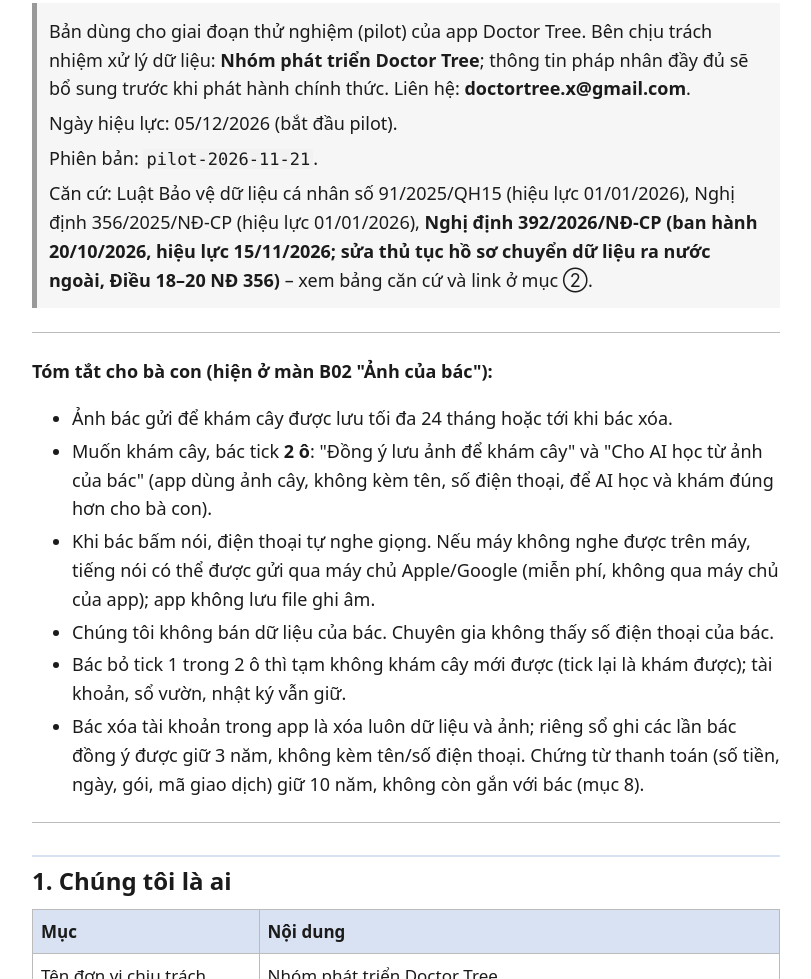
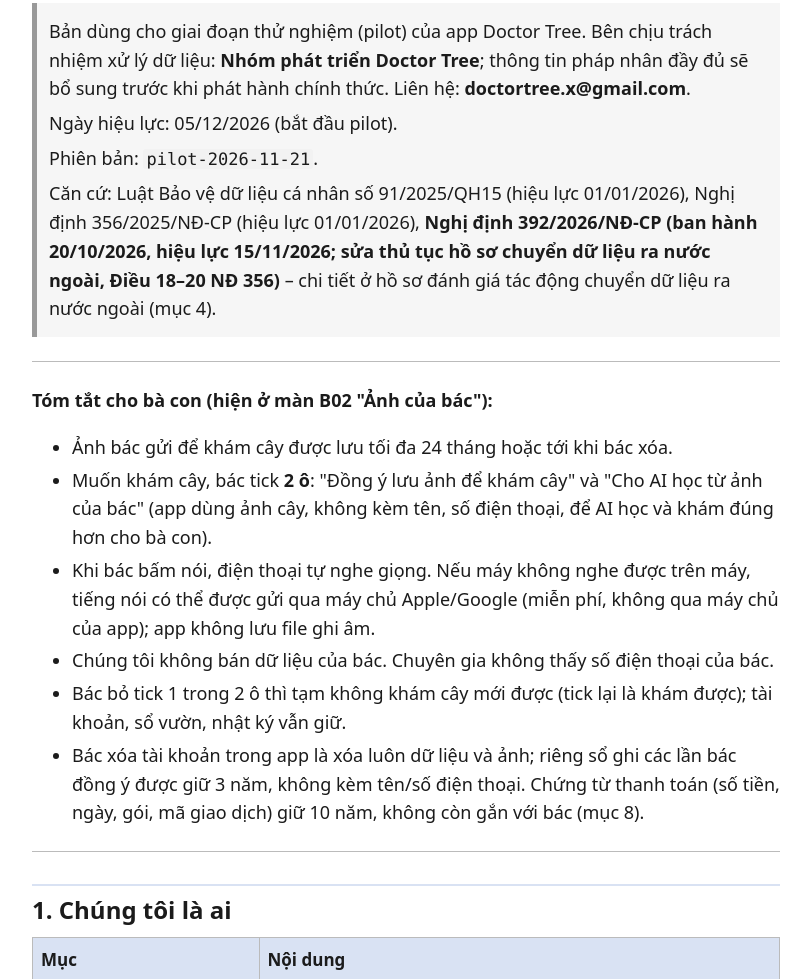
Before and after one commit to anhntn/doctortree-legal, a plain HTML site: page privacy.html in a window 1280 px wide. Shown: the part 766-1745 px from the top of the page, without its empty margins (234-1045 px from the left). Drawn offline with Linux system fonts and the light colour scheme.

Commit message:
docs: clarify privacy header reference
Co-Authored-By: Claude Opus 5.5 <noreply@anthropic.com>

```diff
--- a/privacy.html
+++ b/privacy.html
@@ -50,7 +50,7 @@ footer{margin-top:40px;padding-top:12px;border-top:1px solid #bbb;font-size:16px
 <nav class="toc" aria-label="Mục lục"><p>Mục lục</p><ol><li class="l2"><a href="#1-chung-toi-la-ai">1. Chúng tôi là ai</a></li><li class="l2"><a href="#2-du-lieu-chung-toi-thu-va-de-lam-gi">2. Dữ liệu chúng tôi thu và để làm gì</a></li><li class="l2"><a href="#3-cac-lua-chon-dong-y-cua-bac">3. Các lựa chọn đồng ý của bác</a></li><li class="l2"><a href="#4-du-lieu-duoc-luu-o-dau-chuyen-ra-nuoc-ngoai">4. Dữ liệu được lưu ở đâu – chuyển ra nước ngoài</a></li><li class="l2"><a href="#5-ai-duoc-xem-du-lieu-cua-bac">5. Ai được xem dữ liệu của bác</a></li><li class="l2"><a href="#6-kho-tri-thuc-dung-chung-da-an-danh">6. Kho tri thức dùng chung (đã ẩn danh)</a></li><li class="l2"><a href="#7-giong-noi-q299a">7. Giọng nói</a></li><li class="l2"><a href="#8-luu-bao-lau-q48">8. Lưu bao lâu</a></li><li class="l2"><a href="#9-quyen-cua-bac-luat-91-2025">9. Quyền của bác (Luật 91/2025)</a></li><li class="l2"><a href="#10-xoa-tai-khoan-t5-3">10. Xóa tài khoản</a></li><li class="l2"><a href="#11-bao-ve-du-lieu">11. Bảo vệ dữ liệu</a></li><li class="l2"><a href="#12-tre-em">12. Trẻ em</a></li><li class="l2"><a href="#13-thay-doi-chinh-sach">13. Thay đổi chính sách</a></li><li class="l2"><a href="#14-lien-he">14. Liên hệ</a></li></ol></nav>
 <main id="top">
 <h1 id="chinh-sach-quyen-rieng-tu-app-doctor-tree">CHÍNH SÁCH QUYỀN RIÊNG TƯ – APP DOCTOR TREE</h1>
-<blockquote><p>Bản dùng cho giai đoạn thử nghiệm (pilot) của app Doctor Tree. Bên chịu trách nhiệm xử lý dữ liệu: <strong>Nhóm phát triển Doctor Tree</strong>; thông tin pháp nhân đầy đủ sẽ bổ sung trước khi phát hành chính thức. Liên hệ: <strong>doctortree.x@gmail.com</strong>.</p><p>Ngày hiệu lực: 05/12/2026 (bắt đầu pilot).</p><p>Phiên bản: <code>pilot-2026-11-21</code>.</p><p>Căn cứ: Luật Bảo vệ dữ liệu cá nhân số 91/2025/QH15 (hiệu lực 01/01/2026), Nghị định 356/2025/NĐ-CP (hiệu lực 01/01/2026), <strong>Nghị định 392/2026/NĐ-CP (ban hành 20/10/2026, hiệu lực 15/11/2026; sửa thủ tục hồ sơ chuyển dữ liệu ra nước ngoài, Điều 18–20 NĐ 356)</strong> – xem bảng căn cứ và link ở mục ②.</p></blockquote>
+<blockquote><p>Bản dùng cho giai đoạn thử nghiệm (pilot) của app Doctor Tree. Bên chịu trách nhiệm xử lý dữ liệu: <strong>Nhóm phát triển Doctor Tree</strong>; thông tin pháp nhân đầy đủ sẽ bổ sung trước khi phát hành chính thức. Liên hệ: <strong>doctortree.x@gmail.com</strong>.</p><p>Ngày hiệu lực: 05/12/2026 (bắt đầu pilot).</p><p>Phiên bản: <code>pilot-2026-11-21</code>.</p><p>Căn cứ: Luật Bảo vệ dữ liệu cá nhân số 91/2025/QH15 (hiệu lực 01/01/2026), Nghị định 356/2025/NĐ-CP (hiệu lực 01/01/2026), <strong>Nghị định 392/2026/NĐ-CP (ban hành 20/10/2026, hiệu lực 15/11/2026; sửa thủ tục hồ sơ chuyển dữ liệu ra nước ngoài, Điều 18–20 NĐ 356)</strong> – chi tiết ở hồ sơ đánh giá tác động chuyển dữ liệu ra nước ngoài (mục 4).</p></blockquote>
 <hr>
 <p><strong>Tóm tắt cho bà con (hiện ở màn B02 &quot;Ảnh của bác&quot;):</strong></p>
 <ul><li>Ảnh bác gửi để khám cây được lưu tối đa 24 tháng hoặc tới khi bác xóa.</li><li>Muốn khám cây, bác tick <strong>2 ô</strong>: &quot;Đồng ý lưu ảnh để khám cây&quot; và &quot;Cho AI học từ ảnh của bác&quot; (app dùng ảnh cây, không kèm tên, số điện thoại, để AI học và khám đúng hơn cho bà con).</li><li>Khi bác bấm nói, điện thoại tự nghe giọng. Nếu máy không nghe được trên máy, tiếng nói có thể được gửi qua máy chủ Apple/Google (miễn phí, không qua máy chủ của app); app không lưu file ghi âm.</li><li>Chúng tôi không bán dữ liệu của bác. Chuyên gia không thấy số điện thoại của bác.</li><li>Bác bỏ tick 1 trong 2 ô thì tạm không khám cây mới được (tick lại là khám được); tài khoản, sổ vườn, nhật ký vẫn giữ.</li><li>Bác xóa tài khoản trong app là xóa luôn dữ liệu và ảnh; riêng sổ ghi các lần bác đồng ý được giữ 3 năm, không kèm tên/số điện thoại. Chứng từ thanh toán (số tiền, ngày, gói, mã giao dịch) giữ 10 năm, không còn gắn với bác (mục 8).</li></ul>
```
